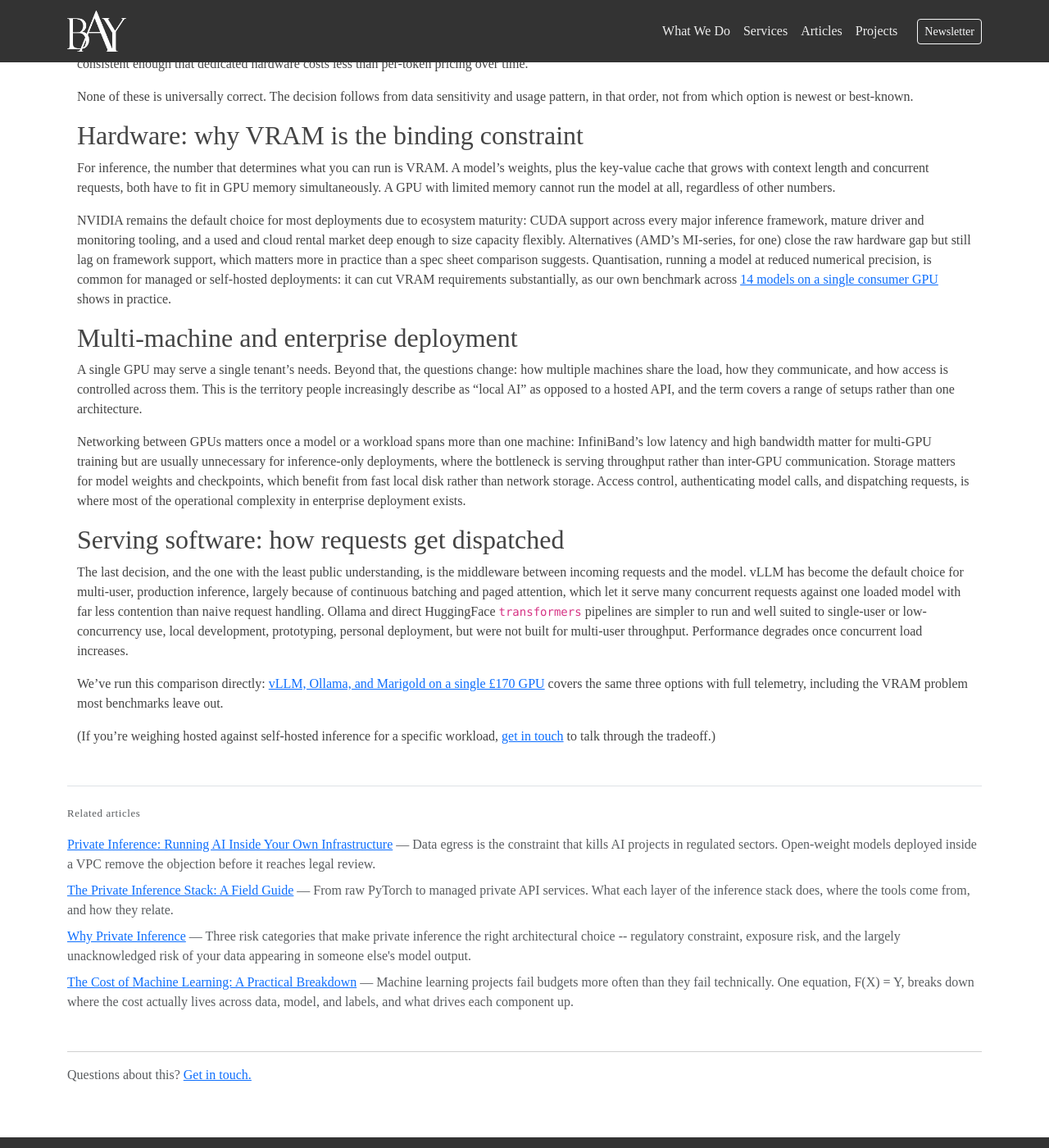
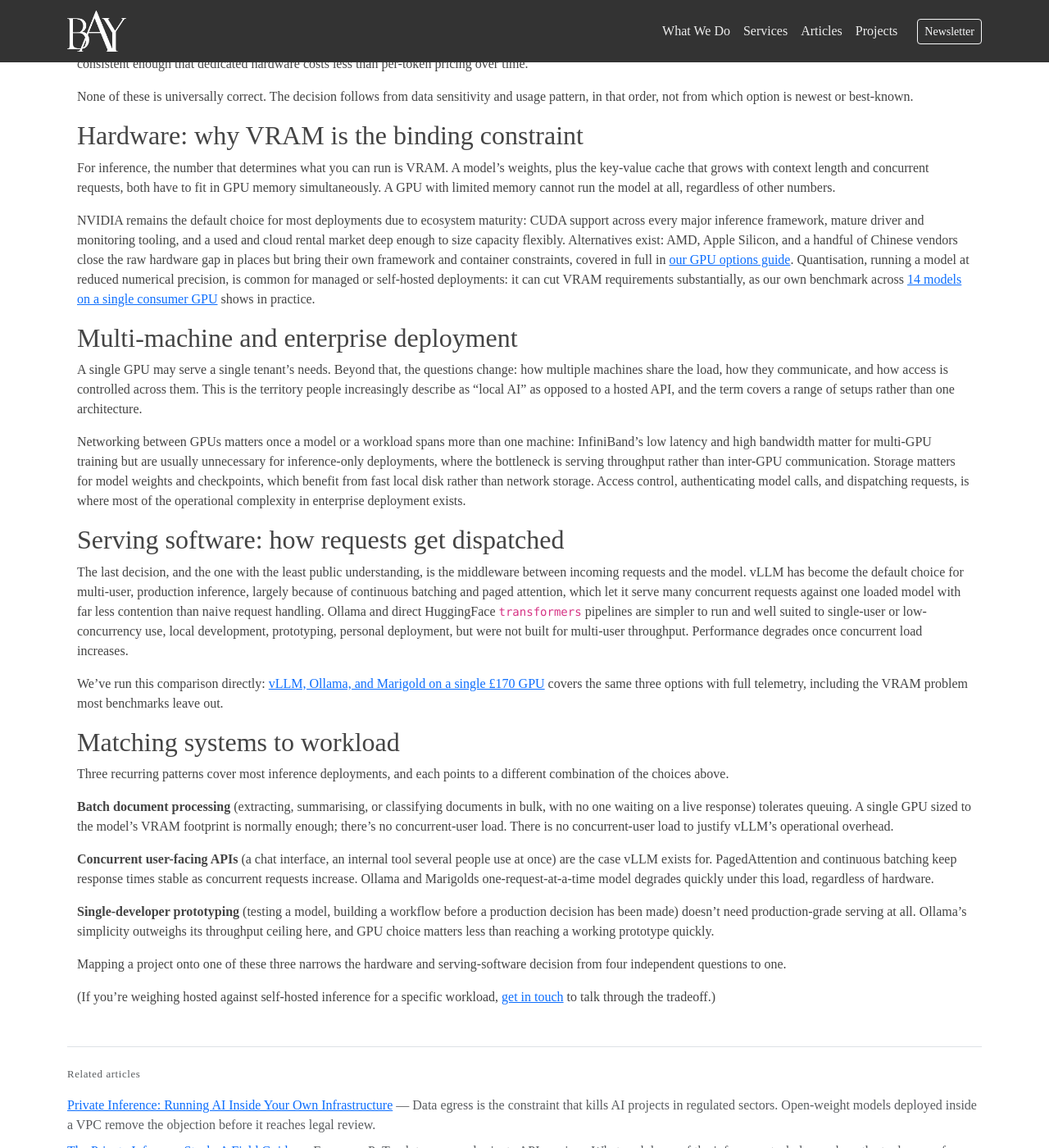
Before and after one commit to bayinfosys/bayinfosys.github.io, a Jekyll site: the page built from _posts/2026-01-01-87-inference-infrastructure.md, in a window 1280 px wide and 1400 px high, scrolled down 344 px. Shown: the whole window at 82% size. Built offline with Jekyll 4.4.1, drawn with Linux system fonts in a browser that asks for light colours; some of the changed text lies outside the part shown.

Commit message:
SEO updates based on inference queries

```diff
--- a/_posts/2026-01-01-65-why-private-inference.md
+++ b/_posts/2026-01-01-65-why-private-inference.md
@@ -2,13 +2,9 @@
 date: 2026-05-10
 layout: article
 title: "Why Private Inference"
-description: "Three risk categories that make private inference the right
-architectural choice -- regulatory constraint, exposure risk, and the
-largely unacknowledged risk of your data appearing in someone else's
-model output."
-keywords: ["private inference", "data sovereignty", "ai data risk",
-"private ai hosting", "gdpr ai", "open weight models", "self-hosted llm",
-"ai training data risk", "private cloud inference", "data leakage ai"]
+seo_title: "Regulatory and Exposure Risk: Why Private Inference for Compliance"
+description: "The specific regulatory (NHS, FCA, GDPR) and exposure risks that make private inference necessary for regulated data, distinct from the general architectural case for self-hosting AI models."
+keywords: ["private inference", "data sovereignty", "ai data risk", "private ai hosting", "gdpr ai", "open weight models", "self-hosted llm", "ai training data risk", "private cloud inference", "data leakage ai"]
 topic: "Infrastructure"
 related:
   - 40-private-inference
@@ -21,19 +17,15 @@
 
 # Why Private Inference?
 
-Sending data to a commercial AI API is, structurally, the same decision
-as sending it to any third-party processor. The data leaves your
-infrastructure, travels to someone else's servers, and something happens
-to it. What exactly happens depends on the provider's policies -- and
-policies change.
+Whether private inference is necessary for your organisation usually
+comes down to two different kinds of risk.
+Regulatory risk is a binary constraint imposed from outside: a
+framework either prohibits sending certain data to a third-party
+processor or it does not. Exposure risk is a probabilistic one you set
+for yourself: what happens if sensitive but unregulated data ends up
+somewhere it shouldn't. A third, less discussed risk is that data submitted to a commercial API becomes training material, and reappears somewhere else entirely.
 
-Private inference keeps the data inside your infrastructure. The model
-runs where the data lives. Nothing crosses that boundary.
-
-The case for doing this falls into three distinct risk categories:
-Regulatory risk, Exposure risk, and Plagarism risk.
-Each behaves differently, and knowing which applies to you determines
-the conversation.
+These three categories: Regulatory risk, Exposure risk, and Plagarism risk each behave differently.
 
 ## Regulatory risk - you know if you have this
 
--- a/_posts/2026-01-01-87-inference-infrastructure.md
+++ b/_posts/2026-01-01-87-inference-infrastructure.md
@@ -2,11 +2,8 @@
 date: 2026-07-15
 layout: article
 title: "AI Inference Infrastructure: A Decision Framework"
-seo_title: "AI Inference Infrastructure: Best Practices for Deployment"
-description: "Running a model in production means choosing between hosted
-and self-hosted inference, sizing hardware around VRAM rather than raw
-compute, and picking serving software built for concurrent load. A
-decision-level overview of all four."
+seo_title: "How to Choose AI Inference Infrastructure for Production (2026 Guide)"
+description: "How to choose AI inference infrastructure for production: hosted vs. self-hosted, sizing GPUs by VRAM, and serving software like vLLM for handling many concurrent API users. A four-part decision framework."
 keywords: ["ai inference infrastructure", "ai inference infrastructure best
 practices", "ai inference hosting", "ai inference deployment", "ai inference
 servers", "ai model inference hosting", "ai inference api", "local ai",
@@ -47,7 +44,7 @@
 A GPU with limited memory cannot run the model at all, regardless of other numbers.
 
 NVIDIA remains the default choice for most deployments due to ecosystem maturity: CUDA support across every major inference framework, mature driver and monitoring tooling, and a used and cloud rental market deep enough to size capacity flexibly.
-Alternatives (AMD's MI-series, for one) close the raw hardware gap but still lag on framework support, which matters more in practice than a spec sheet comparison suggests.
+Alternatives exist: AMD, Apple Silicon, and a handful of Chinese vendors close the raw hardware gap in places but bring their own framework and container constraints, covered in full in [our GPU options guide](/library/78-gpu-market-2026.html).
 Quantisation, running a model at reduced numerical precision, is common for managed or self-hosted deployments:
 it can cut VRAM requirements substantially, as our own benchmark across [14 models on a single consumer GPU](https://marigold.run/blog/self-hosted-inference-benchmark.html) shows in practice.
 
@@ -71,4 +68,21 @@
 
 We've run this comparison directly: [vLLM, Ollama, and Marigold on a single £170 GPU](https://marigold.run/blog/llm-providers.html) covers the same three options with full telemetry, including the VRAM problem most benchmarks leave out.
 
+## Matching systems to workload
+
+Three recurring patterns cover most inference deployments, and each points to a different combination of the choices above.
+
+**Batch document processing** (extracting, summarising, or classifying documents in bulk, with no one waiting on a live response) tolerates queuing.
+A single GPU sized to the model's VRAM footprint is normally enough; there's no concurrent-user load.
+There is no concurrent-user load to justify vLLM's operational overhead.
+
+**Concurrent user-facing APIs** (a chat interface, an internal tool several people use at once) are the case vLLM exists for.
+PagedAttention and continuous batching keep response times stable as concurrent requests increase.
+Ollama and Marigolds one-request-at-a-time model degrades quickly under this load, regardless of hardware.
+
+**Single-developer prototyping** (testing a model, building a workflow before a production decision has been made) doesn't need production-grade serving at all.
+Ollama's simplicity outweighs its throughput ceiling here, and GPU choice matters less than reaching a working prototype quickly.
+
+Mapping a project onto one of these three narrows the hardware and serving-software decision from four independent questions to one.
+
 (If you're weighing hosted against self-hosted inference for a specific workload, [get in touch](/contact) to talk through the tradeoff.)
```
Also changed, not shown: _posts/2026-01-01-78-gpu-market-2026.md (+2 -1 lines).
